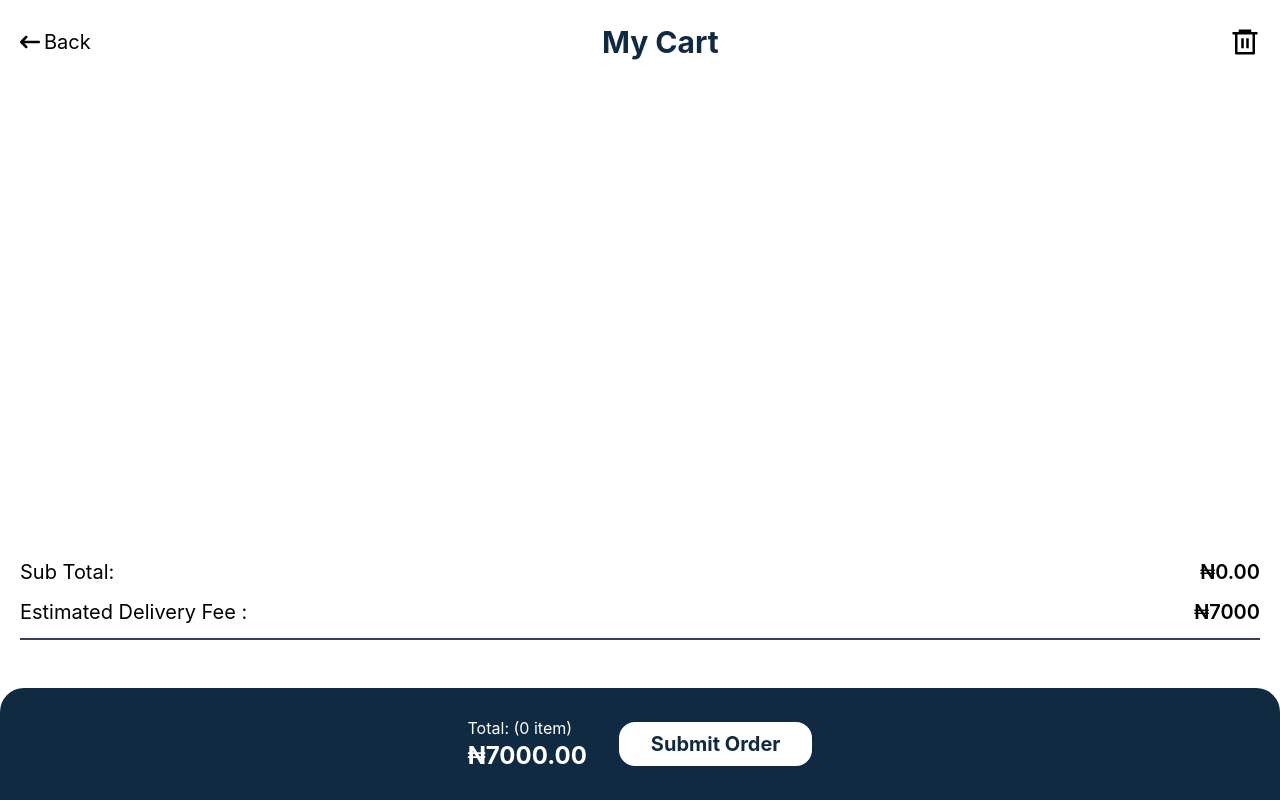
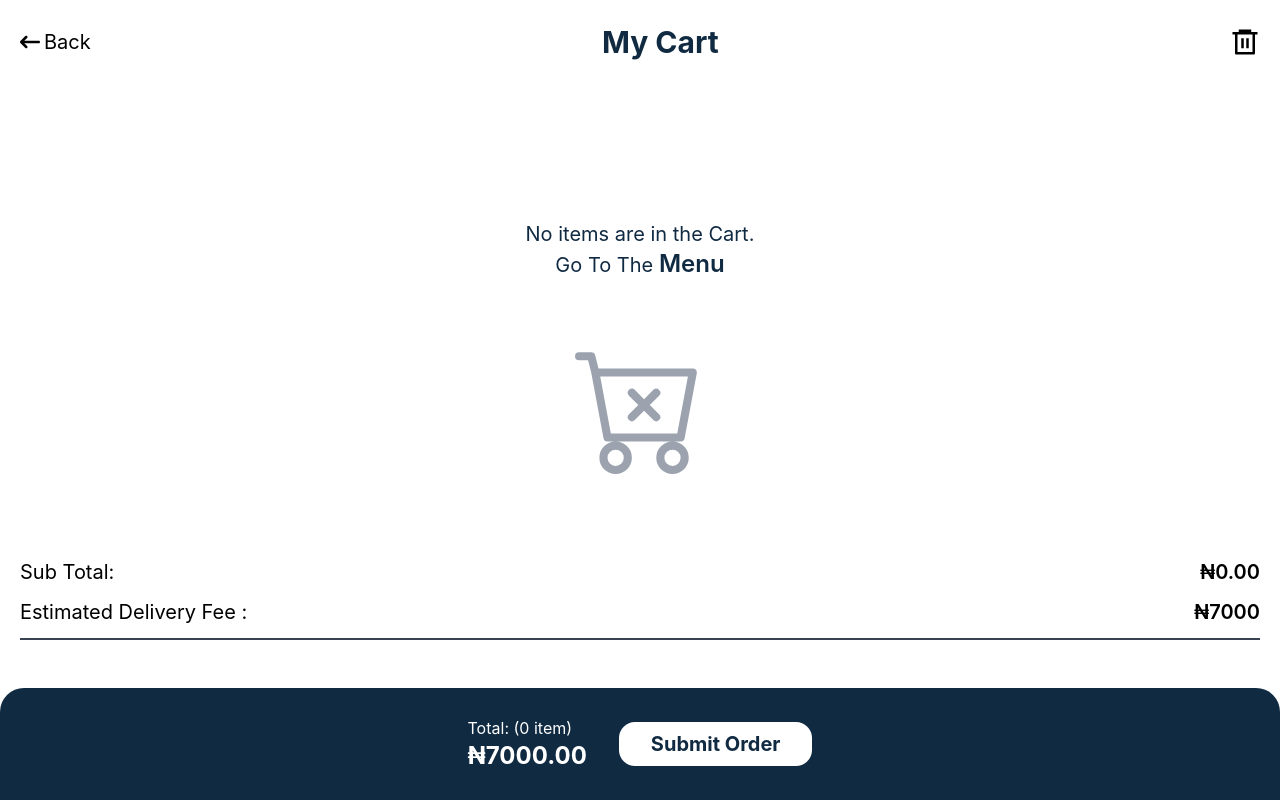
Before and after one commit to dmreccentric/jimmy-web, a React (Create React App) app: page /orders in a window 1280 px wide. Built offline with nearby package versions, Linux system fonts and the light colour scheme.

Commit message:
added the no items in card component in the Cart component

```diff
--- a/src/components/Cart.jsx
+++ b/src/components/Cart.jsx
@@ -4,6 +4,7 @@ import { RiDeleteBin6Line } from "react-icons/ri";
 import { useGlobalContext } from "./Context/GlobalContext";
 import DeleteCartContents from "./Context/DeleteCartContents";
 import { Link } from "react-router-dom";
+import { BsCartX } from "react-icons/bs";
 
 const Cart = ({ onClose }) => {
   const { setCart } = useGlobalContext();
@@ -38,7 +39,10 @@ const Cart = ({ onClose }) => {
           </div>
         </Link>
         <h2 className="text-3xl font-bold text-blue">My Cart</h2>
-        <div onClick={() => setDeleteCartItems(true)}>
+        <div
+          className="hover:cursor-pointer"
+          onClick={() => setDeleteCartItems(true)}
+        >
           <RiDeleteBin6Line className="text-3xl" />
         </div>
       </div>
@@ -56,6 +60,23 @@ const Cart = ({ onClose }) => {
             />
           );
         })}
+        {cartItems.length < 1 && (
+          <div className=" mt-[10rem] text-xl text-blue flex justify-center items-center flex-col">
+            <div className="text-center">
+              <h2>No items are in the Cart.</h2>
+              <p>
+                Go To The{" "}
+                <Link to={"/menu"}>
+                  {" "}
+                  <span className="font-semibold hover:cursor-pointer text-2xl">
+                    Menu
+                  </span>{" "}
+                </Link>
+              </p>
+            </div>
+            <BsCartX size={130} className="text-gray-400 mt-16" />
+          </div>
+        )}
       </div>
       <div className="absolute bottom-0 left-0 w-full">
         <div className="mt-auto px-5">
--- a/src/components/CartCard.jsx
+++ b/src/components/CartCard.jsx
@@ -27,12 +27,12 @@ export function CartCard({ img, title, desc, onRemove, id, price, quantity }) {
           </h3>
           <div className="flex items-center gap-3">
             <FiMinusCircle
-              className="text-2xl"
+              className="text-2xl hover:cursor-pointer"
               onClick={() => updateQuantity(quantity - 1)}
             />
             <p>{quantity}</p>
             <LuCirclePlus
-              className="text-2xl"
+              className="text-2xl hover:cursor-pointer"
               onClick={() => updateQuantity(quantity + 1)}
             />
           </div>
--- a/src/components/Context/DeleteCartContents.jsx
+++ b/src/components/Context/DeleteCartContents.jsx
@@ -4,7 +4,10 @@ const DeleteCartContents = ({ isOpen, onClose, onConfirm }) => {
   //   if (!isOpen) return null;
 
   return (
-    <div className="fixed inset-0 flex items-center justify-center z-50 bg-black bg-opacity-40">
+    <div
+      onClick={onClose}
+      className="fixed inset-0 flex items-center justify-center z-50 bg-black bg-opacity-40"
+    >
       <div className="bg-white rounded-xl p-6 shadow-lg w-full max-w-md">
         <p className="text-lg font-medium text-center text-gray-800 mb-6">
           Are you sure you want to delete all cart contents?
```
